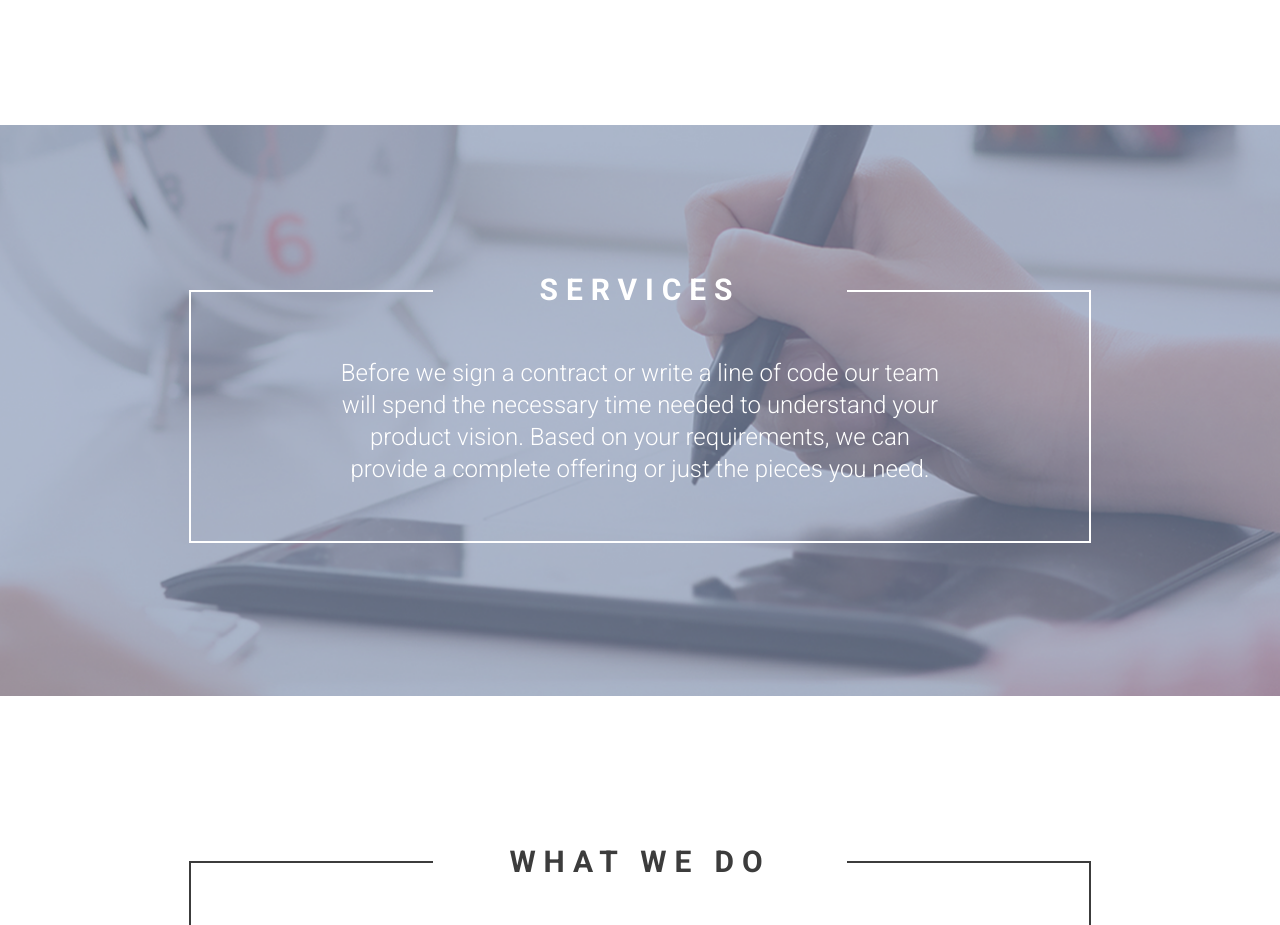
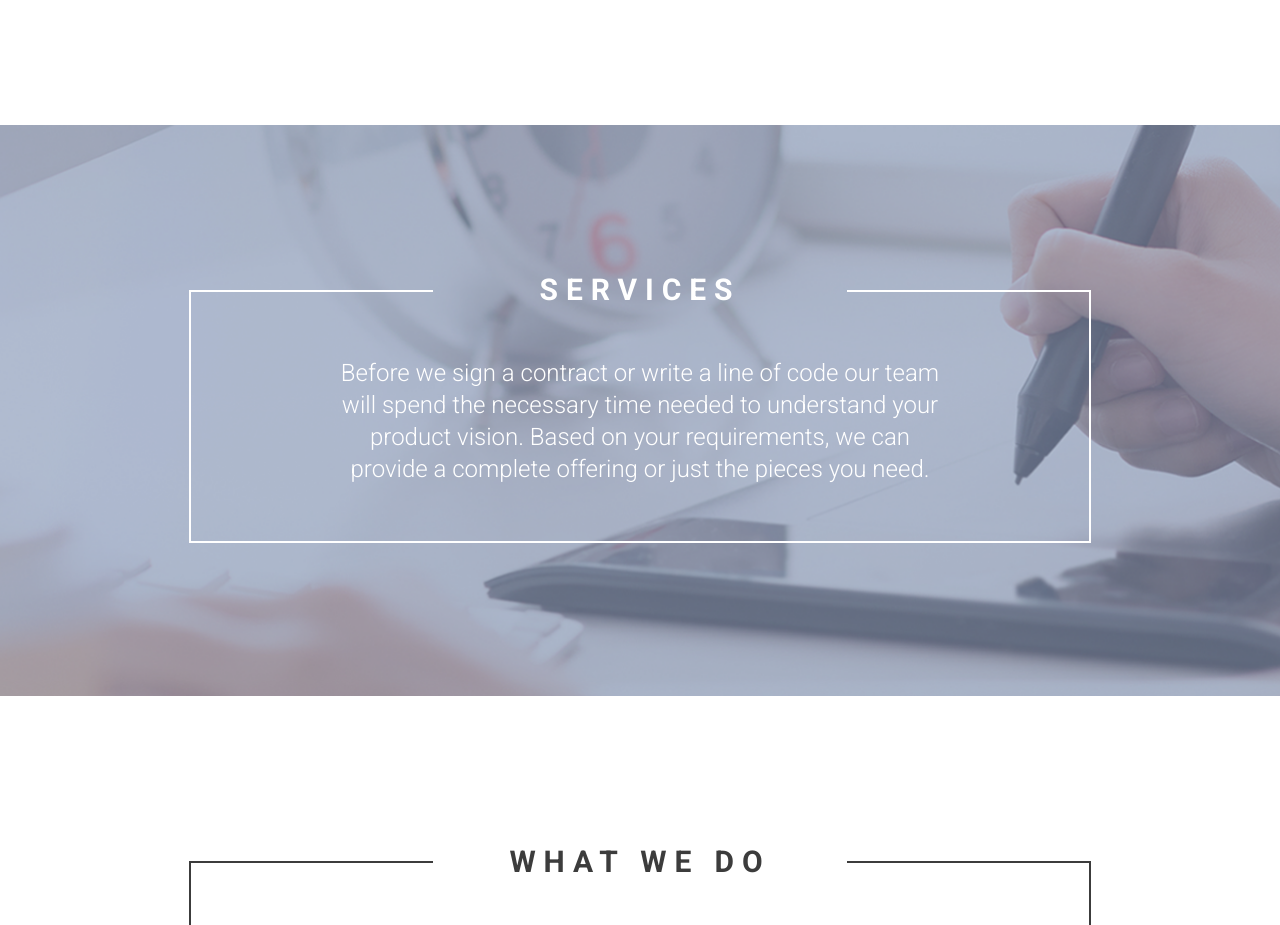
Before and after one commit to Namir7/ellipsis, a website: page index.html in a window 1280 px wide. Shown: the part 1580-2505 px from the top of the page. Drawn offline with Linux system fonts and the light colour scheme.

Commit message:
fix: fixed error in promo

```diff
--- a/assets/scss/responsive.scss
+++ b/assets/scss/responsive.scss
@@ -53,15 +53,19 @@
   }
 
   .promo {
+    &-wrapper {
+      background-position: center;
+    }
+
     &__title {
       width: 85%;
     }
   }
+}
 
-  .services {
-    &-background {
-      background-position: center;
-    }
+.services {
+  &-background {
+    background-position: center;
   }
 }
 
```
Also changed, not shown: css/responsive.css.
